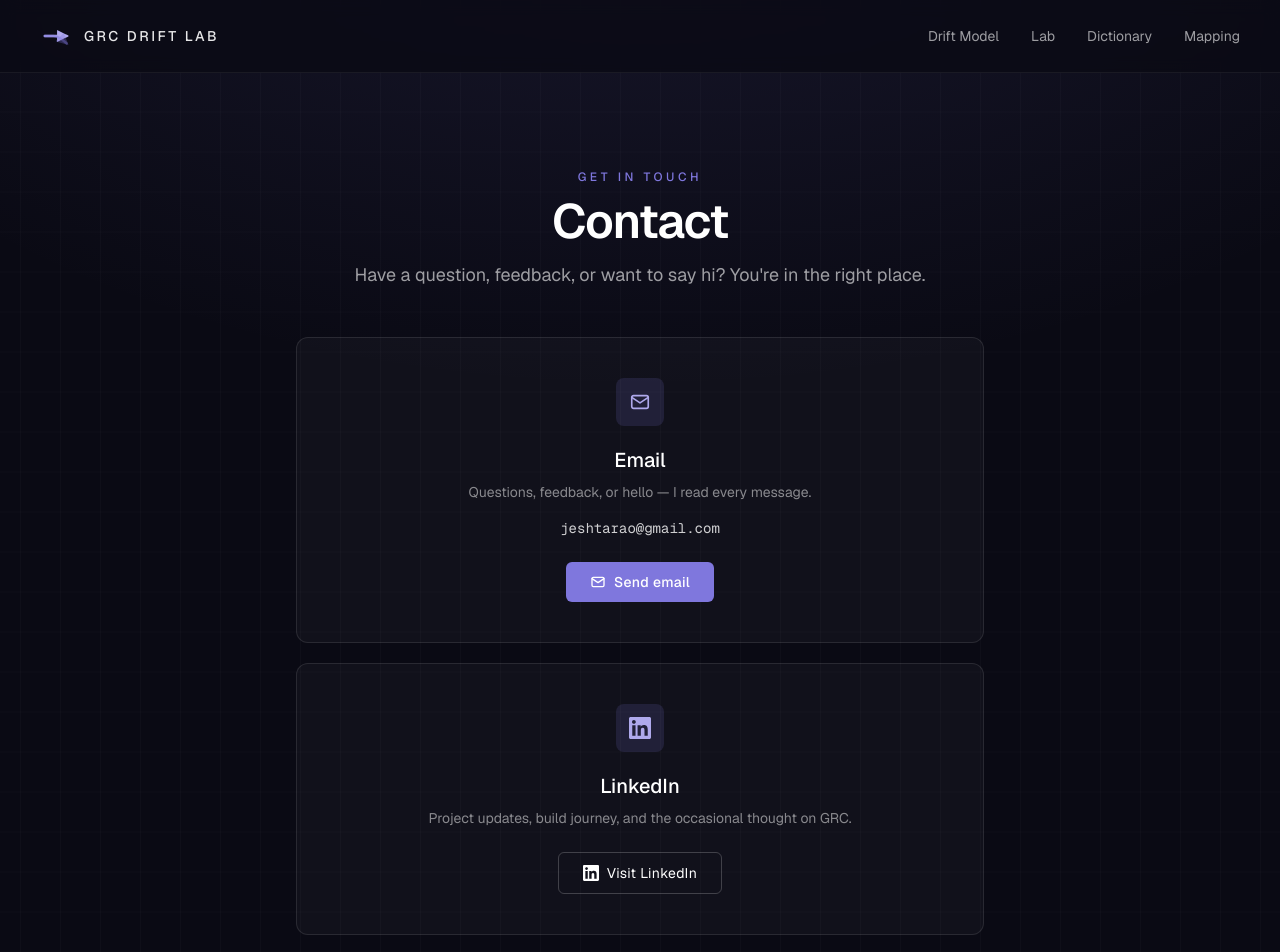
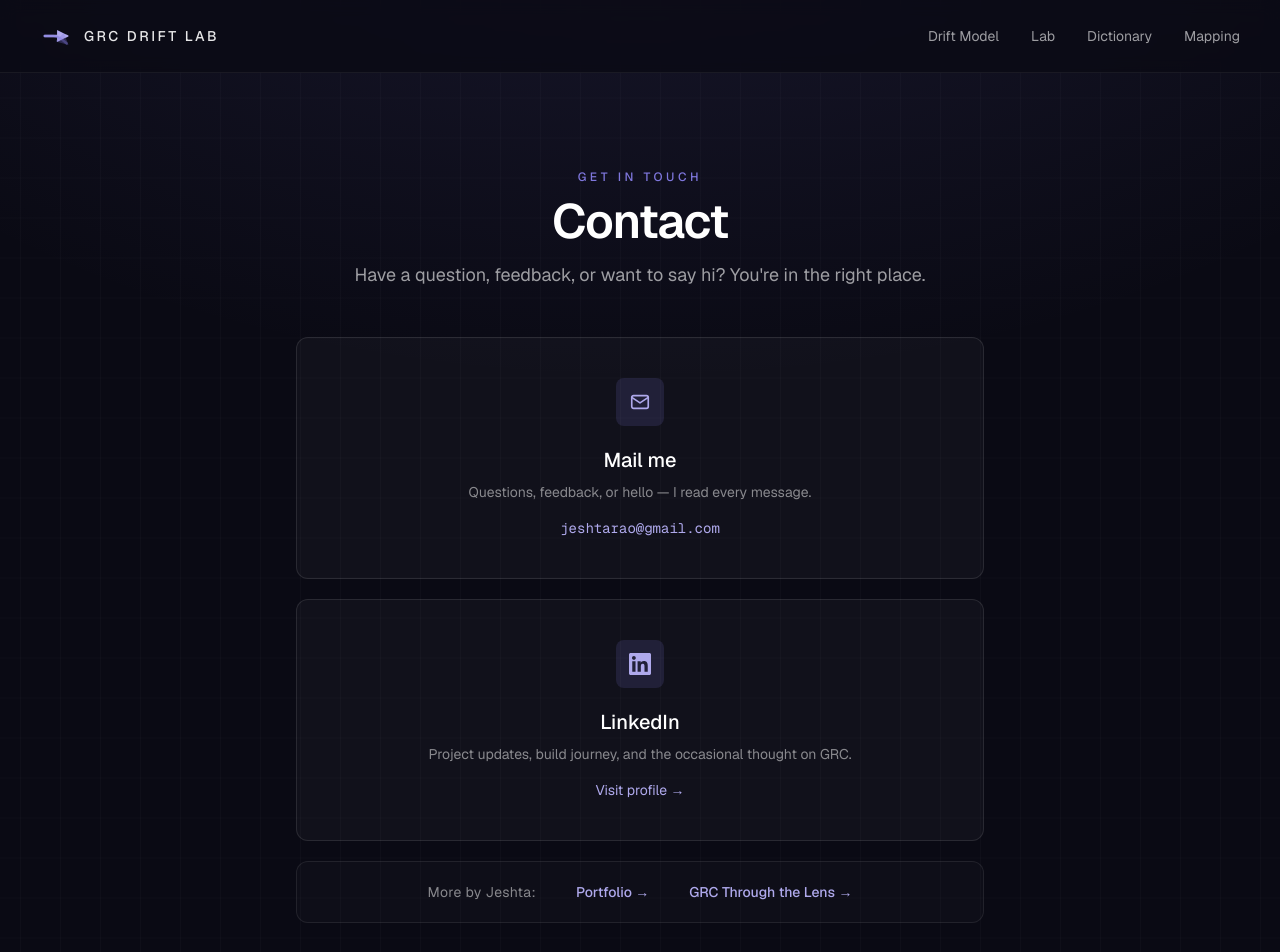
Before and after one commit to Jeshta0564/grc-drift-lab, a Next.js app: page /contact in a window 1280 px wide. Shown: the top 952 px of the page. Built offline with nearby package versions, Linux system fonts and the light colour scheme.

Commit message:
Refine contact page: clickable cards, GRC Lens and Portfolio links

```diff
--- a/app/contact/page.tsx
+++ b/app/contact/page.tsx
@@ -24,10 +24,13 @@ export default function ContactPage() {
       </header>
 
       {/* Cards */}
-      <div className="space-y-5 mb-12">
+      <div className="space-y-5 mb-8">
         {/* Email card */}
-        <div className="bg-white/[0.03] border border-white/10 rounded-xl p-8 md:p-10 text-center hover:border-white/20 transition">
-          <div className="inline-flex items-center justify-center w-12 h-12 rounded-lg bg-[#7f77dd]/15 mb-5">
+        <a
+          href="mailto:jeshtarao@gmail.com"
+          className="block bg-white/[0.03] border border-white/10 rounded-xl p-8 md:p-10 text-center hover:border-[#7f77dd]/40 hover:bg-white/[0.05] transition group"
+        >
+          <div className="inline-flex items-center justify-center w-12 h-12 rounded-lg bg-[#7f77dd]/15 mb-5 group-hover:bg-[#7f77dd]/25 transition">
             <svg
               width="22"
               height="22"
@@ -43,59 +46,60 @@ export default function ContactPage() {
             </svg>
           </div>
 
-          <h2 className="text-xl font-medium text-white mb-2">Email</h2>
+          <h2 className="text-xl font-medium text-white mb-2">Mail me</h2>
           <p className="text-sm text-white/50 mb-4 max-w-md mx-auto">
             Questions, feedback, or hello — I read every message.
           </p>
-          <p className="font-mono text-sm text-white/80 mb-6">
+          <p className="font-mono text-sm text-[#afa9ec] group-hover:text-white transition">
             jeshtarao@gmail.com
           </p>
-
-          <a
-            href="mailto:jeshtarao@gmail.com"
-            className="inline-flex items-center gap-2 px-6 py-2.5 bg-[#7f77dd] text-white text-sm tracking-wide hover:bg-[#afa9ec] transition rounded-md font-medium"
-          >
-            <svg
-              width="16"
-              height="16"
-              viewBox="0 0 24 24"
-              fill="none"
-              stroke="currentColor"
-              strokeWidth="2"
-              strokeLinecap="round"
-              strokeLinejoin="round"
-            >
-              <rect x="3" y="5" width="18" height="14" rx="2" />
-              <path d="m3 7 9 6 9-6" />
-            </svg>
-            Send email
         </a>
-        </div>
 
         {/* LinkedIn card */}
-        <div className="bg-white/[0.03] border border-white/10 rounded-xl p-8 md:p-10 text-center hover:border-white/20 transition">
-          <div className="inline-flex items-center justify-center w-12 h-12 rounded-lg bg-[#7f77dd]/15 mb-5">
+        <a
+          href="https://www.linkedin.com/in/jeshta-rao-3491a6197/"
+          target="_blank"
+          rel="noopener noreferrer"
+          className="block bg-white/[0.03] border border-white/10 rounded-xl p-8 md:p-10 text-center hover:border-[#7f77dd]/40 hover:bg-white/[0.05] transition group"
+        >
+          <div className="inline-flex items-center justify-center w-12 h-12 rounded-lg bg-[#7f77dd]/15 mb-5 group-hover:bg-[#7f77dd]/25 transition">
             <svg width="22" height="22" viewBox="0 0 24 24" fill="#afa9ec">
               <path d="M20.447 20.452h-3.554v-5.569c0-1.328-.027-3.037-1.852-3.037-1.853 0-2.136 1.445-2.136 2.939v5.667H9.351V9h3.414v1.561h.046c.477-.9 1.637-1.85 3.37-1.85 3.601 0 4.267 2.37 4.267 5.455v6.286zM5.337 7.433c-1.144 0-2.063-.926-2.063-2.065 0-1.138.92-2.063 2.063-2.063 1.14 0 2.064.925 2.064 2.063 0 1.139-.925 2.065-2.064 2.065zm1.782 13.019H3.555V9h3.564v11.452zM22.225 0H1.771C.792 0 0 .774 0 1.729v20.542C0 23.227.792 24 1.771 24h20.451C23.2 24 24 23.227 24 22.271V1.729C24 .774 23.2 0 22.222 0h.003z" />
             </svg>
           </div>
 
           <h2 className="text-xl font-medium text-white mb-2">LinkedIn</h2>
-          <p className="text-sm text-white/50 mb-6 max-w-md mx-auto">
+          <p className="text-sm text-white/50 mb-4 max-w-md mx-auto">
             Project updates, build journey, and the occasional thought on GRC.
           </p>
+          <p className="text-sm text-[#afa9ec] group-hover:text-white transition">
+            Visit profile →
+          </p>
+        </a>
 
+        {/* More by Jeshta — horizontal strip */}
+        <div className="bg-white/[0.02] border border-white/[0.08] rounded-xl px-6 md:px-10 py-5 flex flex-col md:flex-row md:items-center md:justify-center gap-3 md:gap-10 text-center md:text-left">
+          <span className="text-sm text-white/50 tracking-wide">
+            More by Jeshta:
+          </span>
+          <div className="flex flex-col sm:flex-row items-center justify-center gap-4 sm:gap-10">
             <a
-            href="https://www.linkedin.com/in/jeshta-rao-3491a6197/"
+              href="https://jeshtarao.netlify.app"
               target="_blank"
               rel="noopener noreferrer"
-            className="inline-flex items-center gap-2 px-6 py-2.5 border border-white/20 text-white text-sm tracking-wide hover:bg-white/5 hover:border-white/40 transition rounded-md"
+              className="text-sm text-[#afa9ec] hover:text-white transition font-medium"
             >
-            <svg width="16" height="16" viewBox="0 0 24 24" fill="currentColor">
-              <path d="M20.447 20.452h-3.554v-5.569c0-1.328-.027-3.037-1.852-3.037-1.853 0-2.136 1.445-2.136 2.939v5.667H9.351V9h3.414v1.561h.046c.477-.9 1.637-1.85 3.37-1.85 3.601 0 4.267 2.37 4.267 5.455v6.286zM5.337 7.433c-1.144 0-2.063-.926-2.063-2.065 0-1.138.92-2.063 2.063-2.063 1.14 0 2.064.925 2.064 2.063 0 1.139-.925 2.065-2.064 2.065zm1.782 13.019H3.555V9h3.564v11.452zM22.225 0H1.771C.792 0 0 .774 0 1.729v20.542C0 23.227.792 24 1.771 24h20.451C23.2 24 24 23.227 24 22.271V1.729C24 .774 23.2 0 22.222 0h.003z" />
-            </svg>
-            Visit LinkedIn
+              Portfolio →
             </a>
+            <a
+              href="https://jeshtarao-fxpsi.wordpress.com/"
+              target="_blank"
+              rel="noopener noreferrer"
+              className="text-sm text-[#afa9ec] hover:text-white transition font-medium"
+            >
+              GRC Through the Lens →
+            </a>
+          </div>
         </div>
       </div>
 
```
Lines whose indentation alone changed are shown as unchanged.
